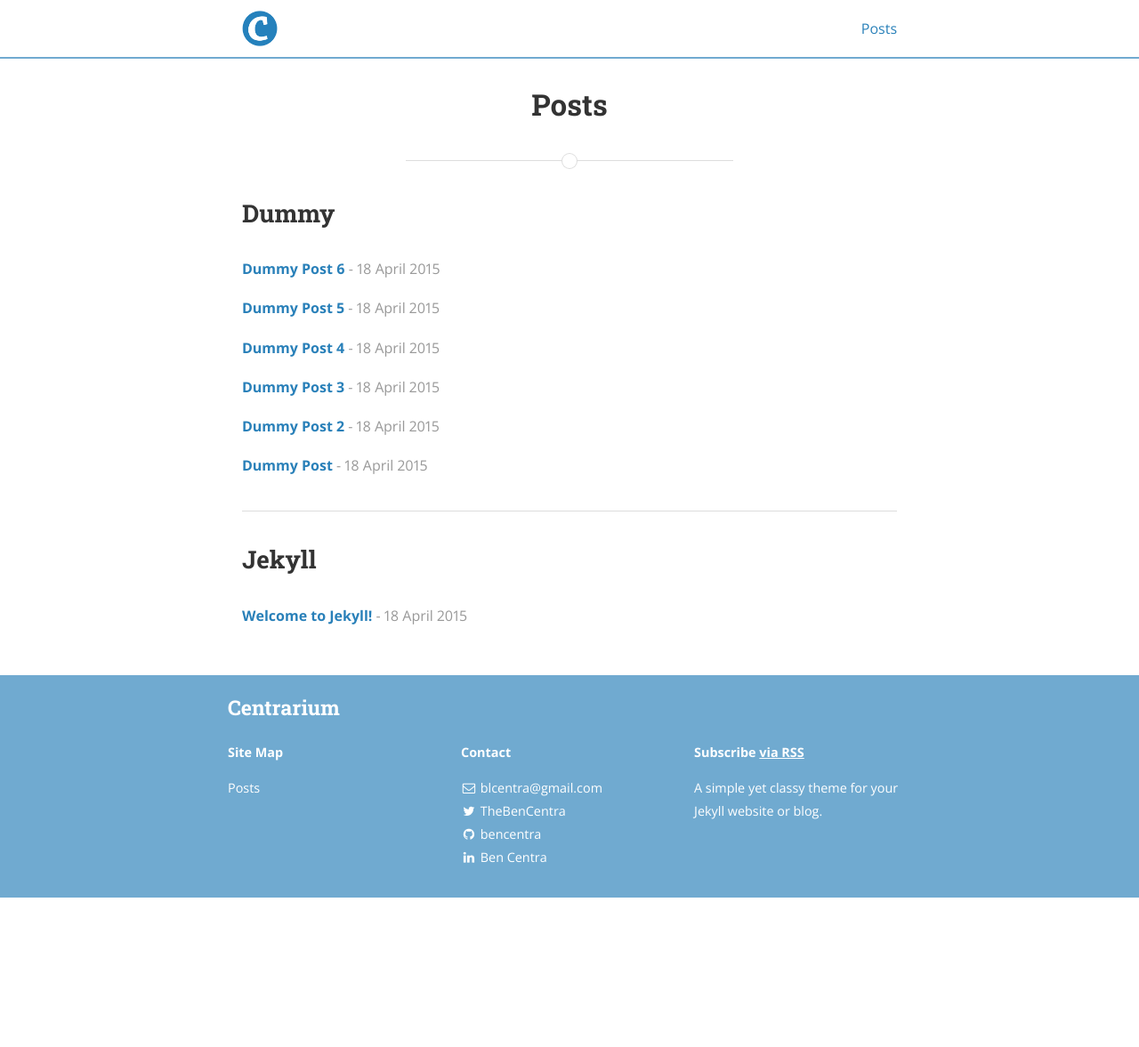
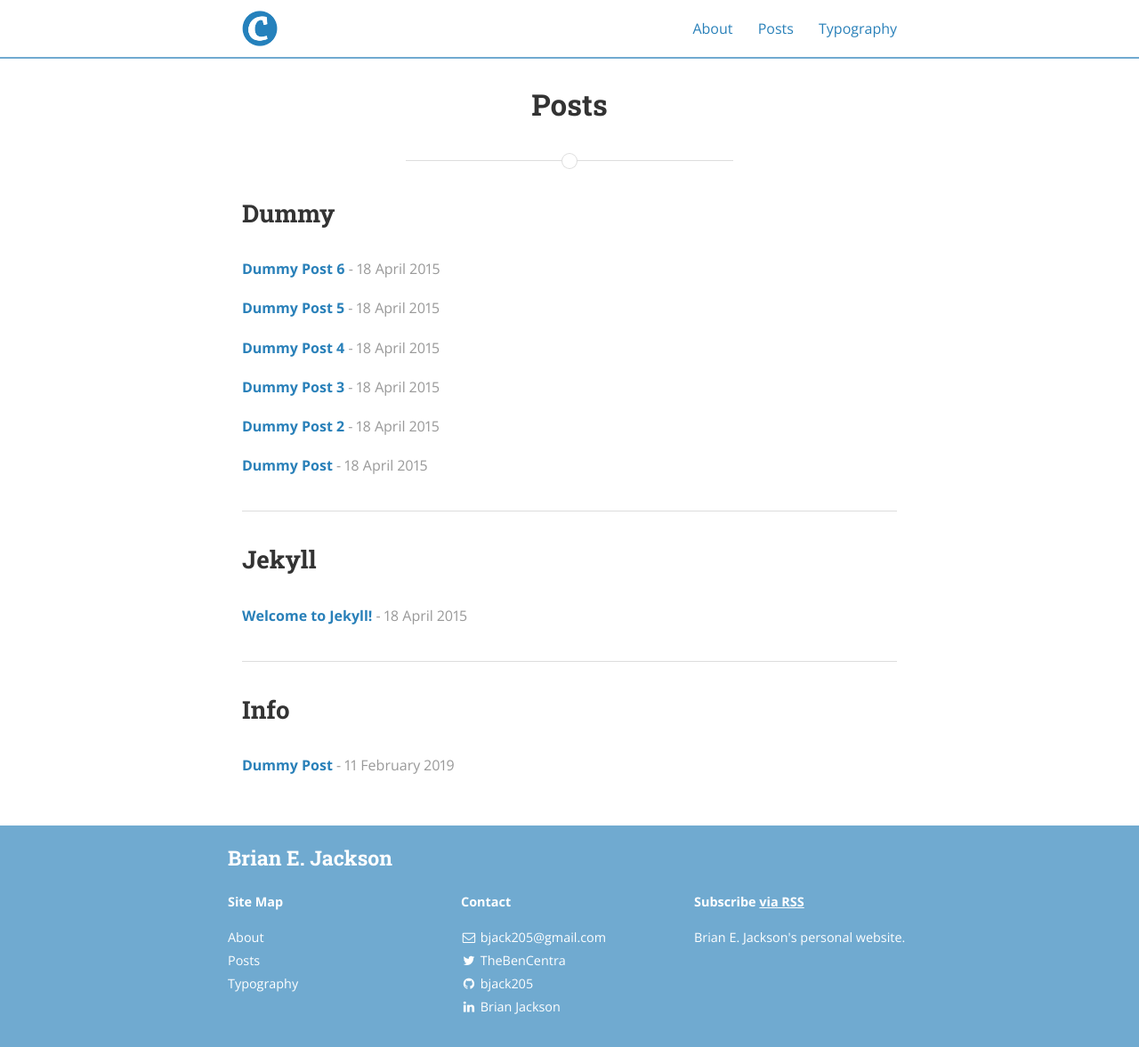
Before and after one commit to bjack205/bjack205.github.io, a Jekyll site: the page built from posts.html, in a window 1280 px wide. Shown: the whole page at 89% size. Built offline with Jekyll 4.4.1, drawn with Linux system fonts in a browser that asks for light colours; nearby versions of some CDN libraries; before the commit the page ends 1009 px from its top, so only the background shows below that.

Commit message:
Change name and background

```diff
--- a/_config.yml
+++ b/_config.yml
@@ -12,18 +12,18 @@ exclude:
   - "/vendor/"
 
 # Site settings
-title: Centrarium
-subtitle: "A simple yet classy theme for your Jekyll website or blog"
-email: blcentra@gmail.com
-name: Ben Centra
+title: Brian E. Jackson
+subtitle: "Engineer. Roboticist."
+email: bjack205@gmail.com
+name: Brian E. Jackson
 description: >
-  A simple yet classy theme for your Jekyll website or blog.
+  Brian E. Jackson's personal website.
 # Base URL of site (i.e. /blog). It should always start with a slash,
 # and never end with a slash. Set it to a blank value if hosting at the
 # root of your server.
 # baseurl: "/centrarium" # the subpath of your site, e.g. /blog/
 url: "http://bjack205.github.io" # the base hostname & protocol for your site
-cover: "/assets/header_image.jpg"
+cover: "/assets/stanford.jpg"
 logo: "/assets/logo.png"
 
 # Build settings
@@ -78,26 +78,26 @@ social:
     username: TheBenCentra
     url: https://twitter.com/TheBenCentra
     desc: Follow me on Twitter
-    share: true
+    share: false
 
   - name: Facebook
     icon: facebook
     username: thebencentra
     url:
     desc: Friend me on Facebook
-    share: true
+    share: false
 
   - name: GitHub
     icon: github
-    username: bencentra
-    url: https://github.com/bencentra
+    username: bjack205
+    url: https://github.com/bjack205
     desc: Fork me on GitHub
     share: false
 
   - name: LinkedIn
     icon: linkedin
-    username: Ben Centra
-    url: https://www.linkedin.com/pub/ben-centra/47/769/60a
+    username: Brian Jackson
+    url: https://www.linkedin.com/brian-e-jackson
     desc: Connect with me on LinkedIn
     share: true
 
@@ -106,7 +106,7 @@ social:
     username:
     url:
     desc: Add me to your Circles
-    share: true
+    share: false
 
   - name: YouTube
     icon: youtube
--- /dev/null
+++ b/_posts/2019-02-11-test.markdown
@@ -0,0 +1,9 @@
+---
+layout: post
+title:  "Dummy Post"
+date:   2019-02-11
+author: Brian Jackson
+categories: Info
+---
+
+Trying this out
```
Also changed, not shown: about.md (added, +17 -0 lines), feed.xml (added, +30 -0 lines), typography.html (added, +155 -0 lines), LICENSE.md (added), assets/brian_small.png (added), assets/stanford.jpg (added), 2 other files.
